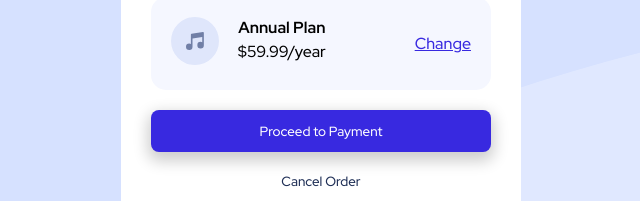
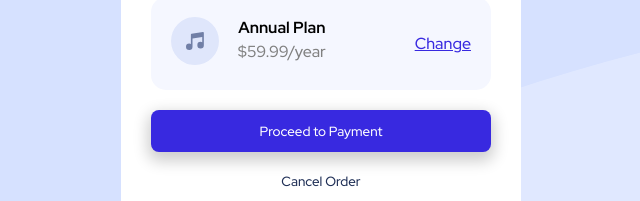
Before and after one commit to anaomart/Front-end-Mentor-Order-summary-, a plain HTML site: page index.html in a window 1280 px wide. Shown: the part 476-677 px from the top of the page, 319-959 px from the left. Drawn offline with Linux system fonts and the light colour scheme.

Commit message:
Update style.css

```diff
--- a/style.css
+++ b/style.css
@@ -57,6 +57,9 @@ p {
     font-weight: 700;
     margin-bottom: 3px;
 }
+.price-card span {
+    color:gray;
+}
 
 .price-plan {
     margin-left: -70px;
```
